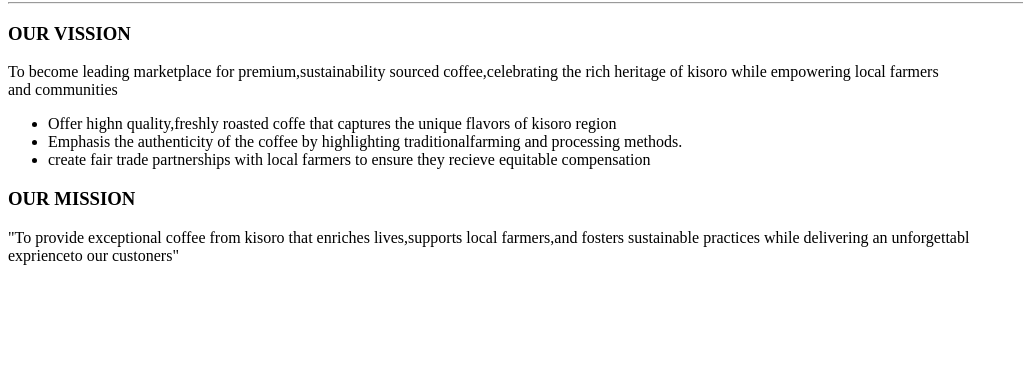
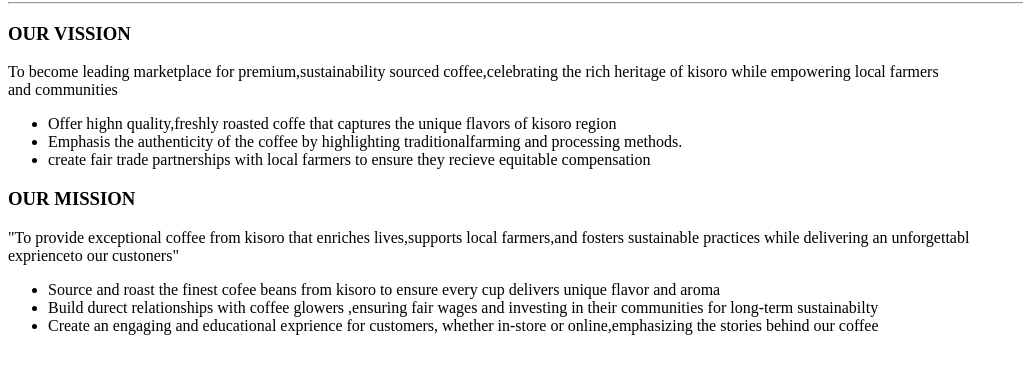
Before and after one commit to IKIRIZA-RONALD/RONIE, a plain HTML site: page index.html in a window 1280 px wide. Shown: the part 176-550 px from the top of the page, without its empty margins (0-1023 px from the left). Drawn offline with Linux system fonts and the light colour scheme.

Commit message:
Update index.html

```diff
--- a/index.html
+++ b/index.html
@@ -48,5 +48,11 @@
   <div class="mission">
     <h3>OUR MISSION</h3>
     <P>"To provide exceptional coffee from kisoro that enriches lives,supports local farmers,and fosters sustainable practices while delivering an unforgettabl<br>exprienceto our custoners"</P>
+    <ul>
+      <li>Source and roast the finest cofee beans from kisoro to ensure every cup delivers unique flavor and aroma</li>
+      <li>Build durect relationships with coffee glowers ,ensuring fair wages and investing in their communities for long-term sustainabilty</li>
+      <li>Create an engaging and educational exprience for customers, whether in-store or online,emphasizing the stories behind our coffee</li>
+    </ul>
+  </div>
   </body>
 </html>
```
